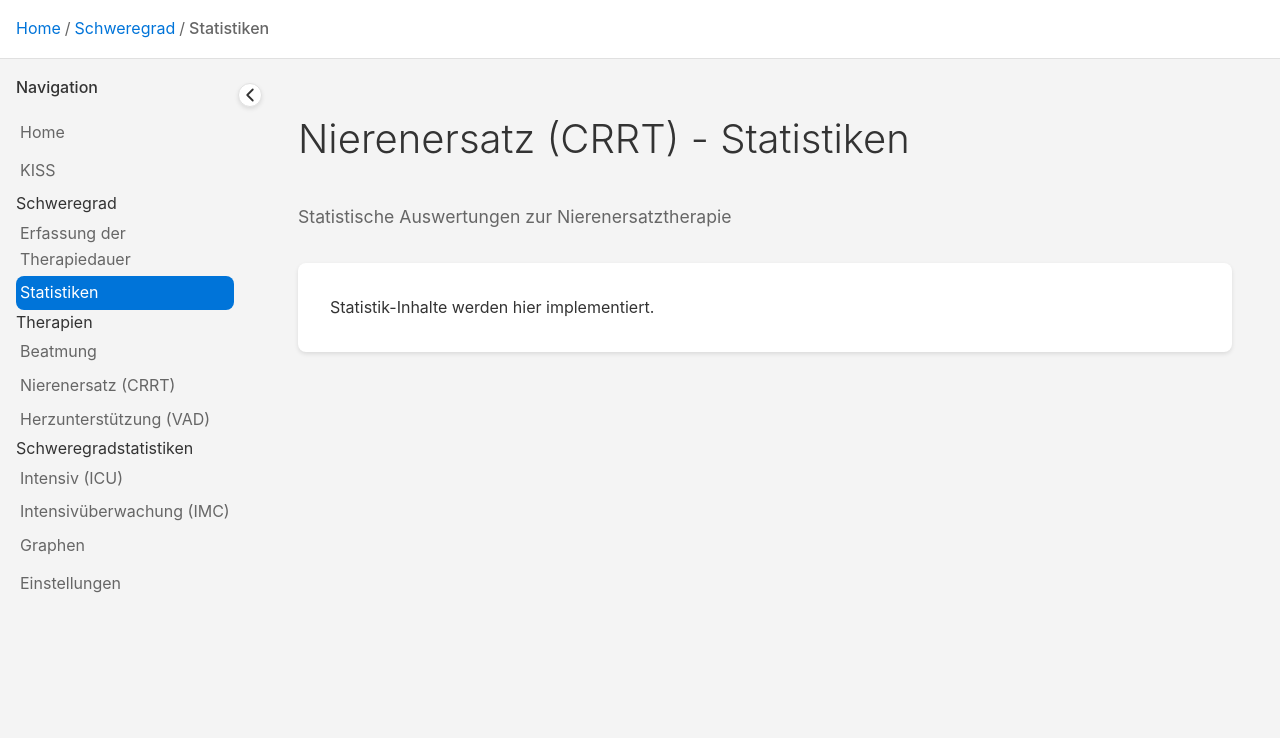
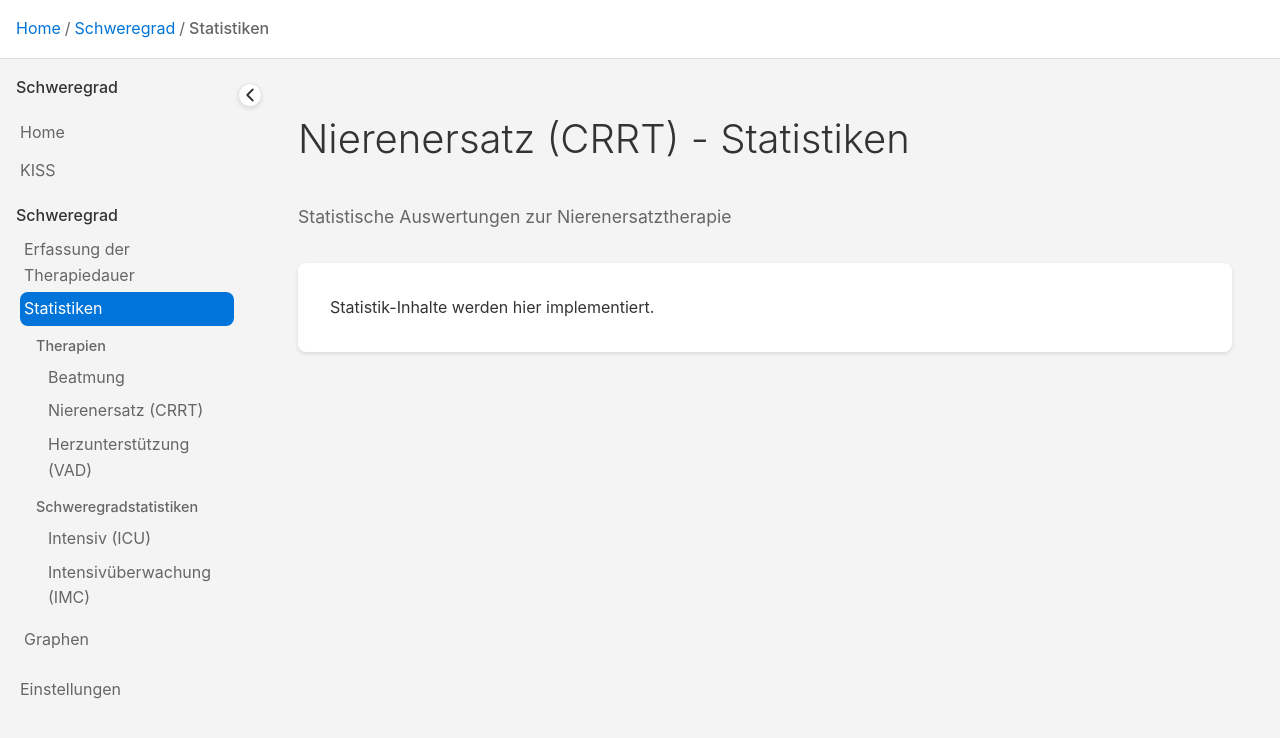
Before and after one commit to F1rlefanz/statisticstool, a React (Vite) app: page /statistiken/nierenersatz in a window 1280 px wide. Shown: the top 738 px of the page. Built offline with nearby package versions, Linux system fonts and the light colour scheme.

Commit message:
Styling 1

```diff
--- a/src/components/Sidebar.scss
+++ b/src/components/Sidebar.scss
@@ -66,6 +66,45 @@
   margin: $spacing-xs 0;
 }
 
+.menu-section {
+  margin: $spacing-base 0;
+}
+
+.section-title {
+  font-weight: $font-weight-medium;
+  color: $text-primary;
+  margin: $spacing-xs 0;
+}
+
+.submenu {
+  list-style: none;
+  padding-left: $spacing-xs;
+  margin: $spacing-xs 0;
+}
+
+.submenu-section {
+  margin: $spacing-sm 0;
+}
+
+.subsection-title {
+  font-weight: $font-weight-medium;
+  color: $text-secondary;
+  font-size: $font-size-sm;
+  margin: $spacing-xs 0;
+}
+
+.nested-menu {
+  list-style: none;
+  padding-left: $spacing-base;
+  margin: $spacing-xs 0;
+}
+
+.nested-submenu {
+  list-style: none;
+  padding-left: $spacing-sm;
+  margin: $spacing-xs 0;
+}
+
 .sidebar a {
   text-decoration: none;
   color: $text-secondary;
--- a/src/components/Sidebar.tsx
+++ b/src/components/Sidebar.tsx
@@ -17,6 +17,26 @@ const Sidebar = () => {
     return location.pathname.startsWith(path)
   }
 
+  const getMainSection = (): string => {
+    const path = location.pathname
+    if (path === '/') return 'Home'
+
+    const section = path.split('/')[1]
+
+    switch(section) {
+      case 'kiss-erfassung':
+        return 'KISS'
+      case 'therapiedauer':
+      case 'statistiken':
+      case 'graphen':
+        return 'Schweregrad'
+      case 'einstellungen':
+        return 'Einstellungen'
+      default:
+        return 'Navigation'
+    }
+  }
+
   return (
     <div className="sidebar-container">
       <button
@@ -30,7 +50,7 @@ const Sidebar = () => {
       <div className={`sidebar ${!isExpanded ? 'collapsed' : ''}`}>
         {isExpanded && (
           <nav>
-            <h3>Navigation</h3>
+            <h3>{getMainSection()}</h3>
             <ul className="menu">
               <li className="menu-item">
                 <Link to="/" className={isActive('/') ? 'active' : ''}>
--- a/src/styles/global.scss
+++ b/src/styles/global.scss
@@ -24,6 +24,15 @@ body {
 
   &.full-width {
     max-width: $container-max-width;
+
+    // Ausnahme für Tabellen-Container
+    .table-container {
+      max-width: none;
+      margin-left: -$spacing-xl;
+      margin-right: -$spacing-xl;
+      padding-left: $spacing-xl;
+      padding-right: $spacing-xl;
+    }
   }
 
   &.narrow {
```
Lines whose indentation alone changed are shown as unchanged.
